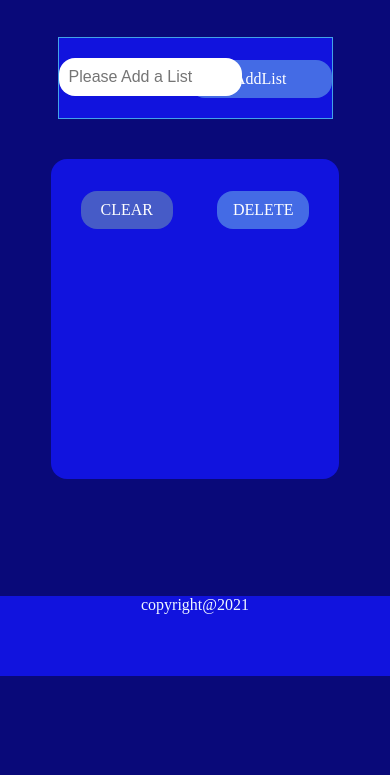
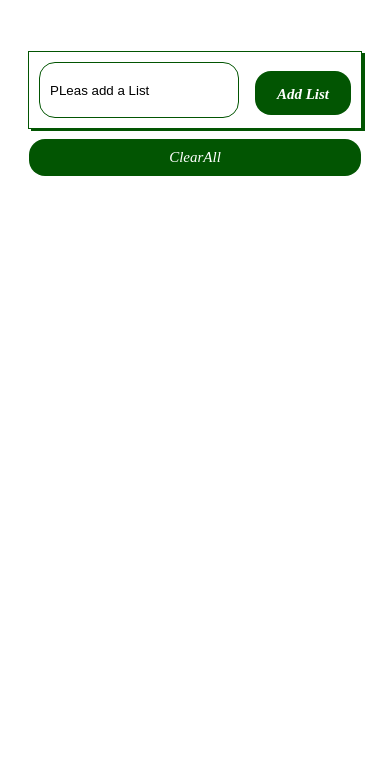
Before and after one commit to EmperorMesh/do-list, a plain HTML site: page index.html in a window 390 px wide. Shown: the part 65-840 px from the top of the page. Drawn offline with Linux system fonts and the light colour scheme.

Commit message:
new design

```diff
--- a/index.html
+++ b/index.html
@@ -9,20 +9,16 @@
 </head>
 <body>
 
-  <header>
-    <h3> Welcome Todo List</h3>
-  </header>
-  <div id="box" class="box1">
-    <input type="text" id="myInput" placeholder="Please Add a List"><span onclick ="creatElements()" class="addBtn"> AddList</span>
+  <header><h1>Todo app</h1></header>
+  <div class="container">
+    <input type="text" name="" id="todo" value="PLeas add a List">
+    <div class="btn" Type="submit" onclick="create()" id="addlist"><h4>Add List</h4></div>
   </div>
-  <div class="box2">
+  <div class='box1'>
     <ul id="list">
     </ul>
-    <span onclick="clearAll()" class="addbtn">CLEAR</span> <span class="addbbtn">DELETE</span>
   </div>
-  <footer>
-    copyright@2021
-  </footer>
+  <div class="btn2" id=clearAll onclick="clearAll()">ClearAll</div>
 <script src="./index.js"></script>
 </body>
 
--- a/index.js
+++ b/index.js
@@ -1,53 +1,53 @@
- const myNodelist = document.getElementsByTagName("LI");
-for (var i = 0; i < myNodelist.length; i++) {
-    const span = document.createElement("SPAN");
-    const txt = document.createTextNode("\u00D7");
-    span.className = "close";
-    span.appendChild(txt);
-    myNodelist[i].appendChild(span);
+const todolist= document.getElementsByTagName('li');
+for(var i = 0 ; i < todolist.length ; i++){
+  const span = document.createElement('SPAN');
+  const text = document.createTextNode('\u00D7');
+  span.className="close";
+  span.appendChild(text)
+  todolist[i].appendChild(span);
 }
-const close = document.getElementsByClassName("close");
-for (var i = 0; i < close.length; i++) {
-    close[i].onclick = () => {
-        var div = this.parentElement;
-        div.style.display = "none";
+ const close = document.getElementsByClassName('close');
+for(var i = 0; i<close.length; i++){
+     close[i].onclick= function(){
+         var div = this.parentElement;
+    div.style.display ="none";
     }
 }
+const list = document.querySelector('ul');
+list.addEventListener("click",function (event) {
+    if(event.target.tagName==="LI"){
+        event.target.classList.toggle("checked");
 
-const list = document.querySelector('ul');
-list.addEventListener('click', (ev) => {
-    if (ev.target.tagName === 'LI') {
-        ev.target.classList.toggle('checked');
     }
-}, false);
-creatElements = () => {
-    const li = document.createElement("li");
-    const inputValue = document.getElementById("myInput").value;
-    const text = document.createTextNode(inputValue);
-    li.appendChild(text);
-    if (inputValue === '') {
-        alert("You must write something!");
-    } else {
+},false)
+function create() {
+    const li =document.createElement('li');
+    const input = document.getElementById('todo').value;
+    const txt = document.createTextNode(input);
+    li.appendChild(txt);
+    if(input===""){
+      alert("Type something");
+    }
+    else{
         document.getElementById("list").appendChild(li);
     }
-    document.getElementById("myInput").value = "";
+    document.getElementById('todo').value =""
+   var span = document.createElement('span');
+   var text = document.createTextNode("\u00D7");
+   span.classList="close";
+   span.appendChild(text);
+   li.appendChild(span);
+   for(var i = 0 ; i < close.length; i++){
+       close[i].onclick = function () {
+           var div = this.parentElement;
+           div.style.display="none";
+       }
+   }
 
-    var span = document.createElement("SPAN");
-    var txt = document.createTextNode("\u00D7");
-    span.className = "close";
-    span.appendChild(txt);
-    li.appendChild(span);
-
-    for (i = 0; i < close.length; i++) {
-        close[i].onclick = function () {
-            var div = this.parentElement;
-            div.style.display = "none";
-        }
-    }
 }
 function clearAll(){
-const clear = document.getElementById("list");
-const elementChild = document.getElementsByTagName("li");
-clear.remove(elementChild);
-return clear
+var li =document.getElementsByName('li')
+var del = document.getElementById("list");
+    del.remove(li);
+
 }
--- a/styles.css
+++ b/styles.css
@@ -1,181 +1,145 @@
-body{
-    padding: 0;
+*{
   margin: 0;
-    background: rgb(9,9,121);
-background:linear-gradient( #2980b9
-→
-#6dd5fa
-→
-#ffffff );
-}
-header > h3{
-    border: 1px solid #1113DE;
-    background-color: #1113DE;
-   text-align: center;
-   height: 50px;
-   width: 100%;
-   margin:0;
-   padding-top: 10px;
-   color: aliceblue;
-}
-.box1{
-    border:  1px solid  hsla(199, 81%, 61%, 0.864);
-    height: 5rem;
-    width: 70%;
-    margin:auto;
-    margin-top: 40px;
-    margin-bottom: 5px;
-    background-color: #1113DE;
-}
-
-input{
-        margin-top: 20px;
-        margin-left:2wh;
-        border-style: none;
-        outline: none;
-        border-radius: 1rem;
-        width: 60%;
-        padding: 10px;
-        font-size: 16px;
+  padding:0;
 
 }
-.addBtn {
+body{
+  font-style: italic;
+  font-size: 15px;
+  font-weight: 300;
+  text-align: center;
+  box-sizing: border-box;
+}
+header>h1{
+  display: flex;
+  justify-content:space-around;
+  text-align: center;
+  color: #fff;
+  background-color:rgb(2, 85, 2);
+  border: none;
+  border:solid 1px rgb(2, 85, 2);;
+}
+.container{
+  display: flex;
+  justify-content: center;
+  border: none;
+  margin: auto;
+  border:solid 1px  rgb(2, 85, 2);
+  margin-top: 5rem;
+  width: 80%;
+  height: 3.5rem;
   padding: 10px;
-  margin-top: 20px;
-  margin-right: 2rem;
-  width: 25%;
-  background: rgba(108, 178, 236, 0.556);
-  color: #fff;;
-  float: right;
-  text-align: center;
-  font-size: 16px;
+  box-shadow: 3px 2px  rgb(2, 85, 2);
+
+}
+input{
+  display: flex;
+  border: none;
+  justify-content: space-evenly;
+  border:solid 1px  rgb(2, 85, 2);
+  border-radius: 1rem;
+  padding: 10px;
+  width: 60%;
+  outline: none;
+}
+.btn{
+   display: flex;
+   justify-content:space-around;
+  border:none;
+  background-color:  rgb(2, 85, 2);;
+  outline-color: none;
+  border-radius: 1rem;
+  padding: 10px;
+  margin-top: 9px;
+  margin-bottom: 3px;
+  width: 5rem;
+  margin-left: 1rem;
+  color: #fff;
   cursor: pointer;
   transition: 0.3s;
+  outline: none;
+
+}
+.btn2{
+   display: flex;
+   justify-content:space-evenly;
+  border:none;
+  background-color:  rgb(2, 85, 2);;
+  outline-color: none;
   border-radius: 1rem;
-}
-
-.addBtn:hover {
-  background-color: rgb(71, 157, 226);;
-}
-.addbtn {
   padding: 10px;
-  margin-top: 2rem;
-  margin-left: 30px;
-  width: 25%;
-  background: rgba(111, 150, 182, 0.556);
-  color: #fff;;
-  float: left;
-  text-align: center;
-  font-size: 16px;
+  width: 80%;
+  margin:auto;
+  margin-top: 10px;
+  margin-bottom: 3px;
+  color: #fff;
   cursor: pointer;
   transition: 0.3s;
-  border-radius: 1rem;
+  outline: none;
+
 }
-
-.addbtn:hover {
-  background-color: rgb(71, 157, 226);;
+.btn2:hover{
+  background-color: rgb(3, 65, 3);
 }
-.addbbtn {
-  padding: 10px;
+h4{
+  margin-top: 5px;
+}
+.btn:hover{
+  background: rgb(3, 65, 3);
+}
+.box1 ul>li{
+  display: flex;
+  justify-content: space-between;
   margin-top: 2rem;
-  margin-right: 30px;
-  width: 25%;
-  background: rgba(108, 178, 236, 0.556);
-  color: #fff;;
-  float: right;
-  text-align: center;
-  font-size: 16px;
+  list-style: none;
+  color: #fff;
+  background-color:  rgb(2, 85, 2);
+  margin: auto;
+  margin-top: 1rem;
+  width: 80%;
+  height: 2rem;
+  border: none;
   cursor: pointer;
   transition: 0.3s;
-  border-radius: 1rem;
-}
+  padding: 10px;
+  outline: none;
 
-.addbbtn:hover {
-  background-color: rgb(71, 157, 226);;
-}
-.box2{
-    height: 20rem;
-    width: 74%;
-    margin:auto;
-    margin-top: 40px;
-    margin-bottom: 5px;
-    border-radius: 1rem;
-    border:none;
-    background-color: #1113DE;
-}
-ul {
-    margin: 0;
-    padding: 0;
-  }
-
-  ul li {
-    border-radius: 1rem;
-    cursor: pointer;
-    position: relative;
-    padding: 12px 8px 12px 40px;
-    list-style-type: none;
-    background: hsla(199, 81%, 61%, 0.864);
-    color: azure;
-    font-size: 18px;
-    transition: 0.2s;
   -webkit-user-select: none;
   -moz-user-select: none;
   -ms-user-select: none;
   user-select: none;
 }
-  ul li:nth-child(odd) {
-    background: #383beb;
+ul li:hover {
+  background: rgb(2, 85, 2);
+  font-size: 20px;
+  border:none;
+  transform: rotate();
+}
+.close {
+  right: 0;
+  top: 0;
+ padding:5px;
 }
 
-  ul li:hover {
-    background: rgb(71, 157, 226);;
+.close:hover {
+  background-color:  rgb(2, 85, 2);
+  color: white;
 }
 
 ul li.checked {
-    background: rgb(71, 157, 226);
-    color: bla;
+  background:rgb(3, 126, 3);
+  box-shadow: 3px 2px rgb(8, 117, 5);
+  color:#fff;
   text-decoration:line-through;
 }
 ul li.checked::before {
   content: '';
-    position: absolute;
   border-color: #fff;
   border-style: solid;
   border-width: 0 2px 2px 0;
   top: 10px;
   left: 16px;
-    transform: rotate(45deg);
+  transform: rotate(40deg);
   height: 15px;
   width: 7px;
 }
-  .close {
-    position: absolute;
-    right: 0;
-    top: 0;
-    padding: 12px 16px 12px 16px;
-  }
-
-  .close:hover {
-    background-color:  rgb(71, 157, 226);
-    color: white;
-  }
- footer{
-   margin-top: 40px;
-     text-align-last: center;
-     border-style: none ;
-     width:100%;
-     height:5rem;
-     background: #1113DE;
-     color:aliceblue;
- }
-@media (max-width:900px) {
-  .addBtn{
-    padding: 10px;
-    margin-top: -36px;
-    margin-right: -0.005rem;
-    width: 45%;
-  }
-  footer{
-     margin-top: 30%;
-  }
-}
```
Lines whose indentation alone changed are shown as unchanged.
